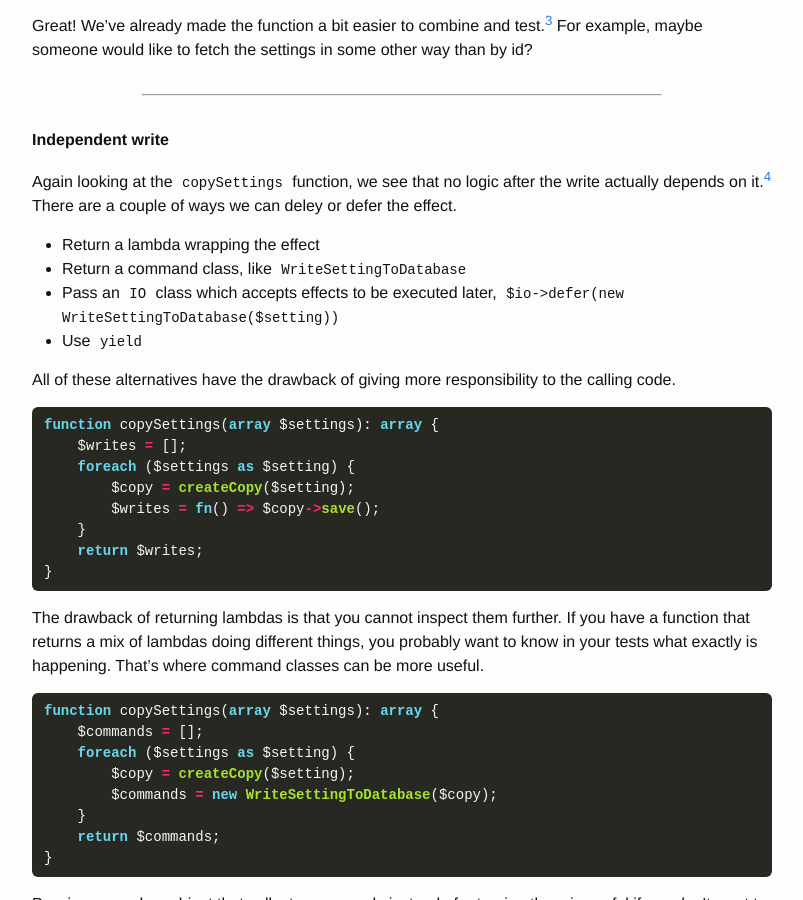
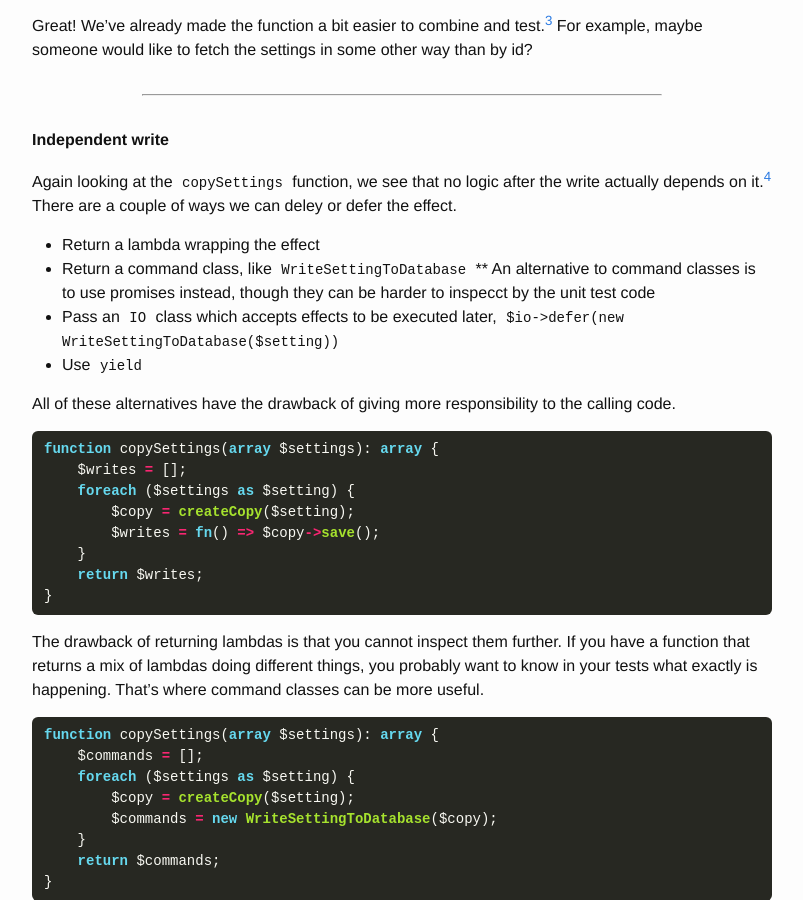
Before and after one commit to olleharstedt/olleharstedt.github.io, a Jekyll site: the page built from _posts/2023-04-11-strategies-to-make-functions-pure-php.markdown, in a window 1280 px wide and 900 px high, scrolled down 1350 px. Shown: the whole window, without its empty margins (238-1041 px from the left). Built offline with Jekyll 4.4.1, drawn with Linux system fonts in a browser that asks for light colours; nearby versions of some CDN libraries.

Commit message:
Update 2023-04-11-strategies-to-make-functions-pure-php.markdown

```diff
--- a/_posts/2023-04-11-strategies-to-make-functions-pure-php.markdown
+++ b/_posts/2023-04-11-strategies-to-make-functions-pure-php.markdown
@@ -93,6 +93,7 @@ Again looking at the `copySettings` function, we see that no logic after the wri
 
 * Return a lambda wrapping the effect
 * Return a command class, like `WriteSettingToDatabase`
+** An alternative to command classes is to use promises instead, though they can be harder to inspecct by the unit test code
 * Pass an `IO` class which accepts effects to be executed later, `$io->defer(new WriteSettingToDatabase($setting))`
 * Use `yield`
 
```
